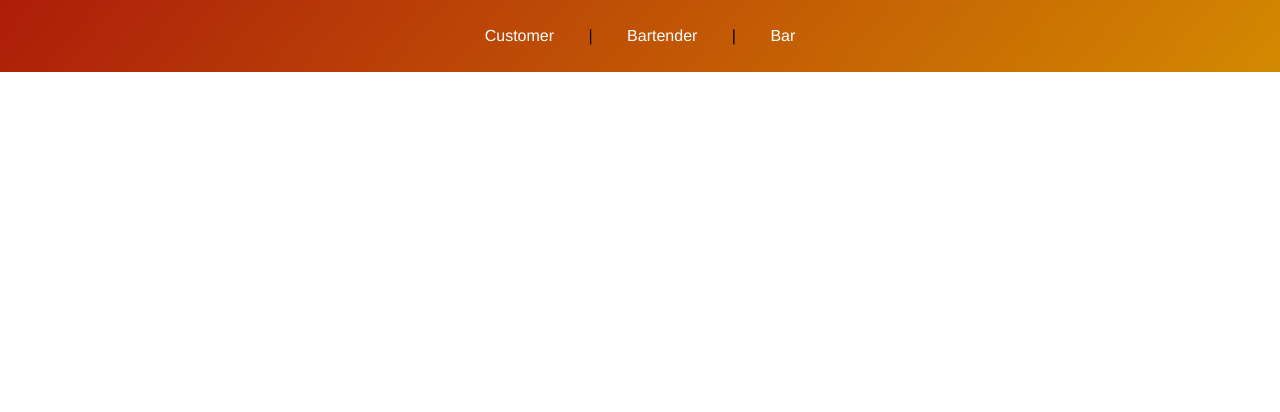
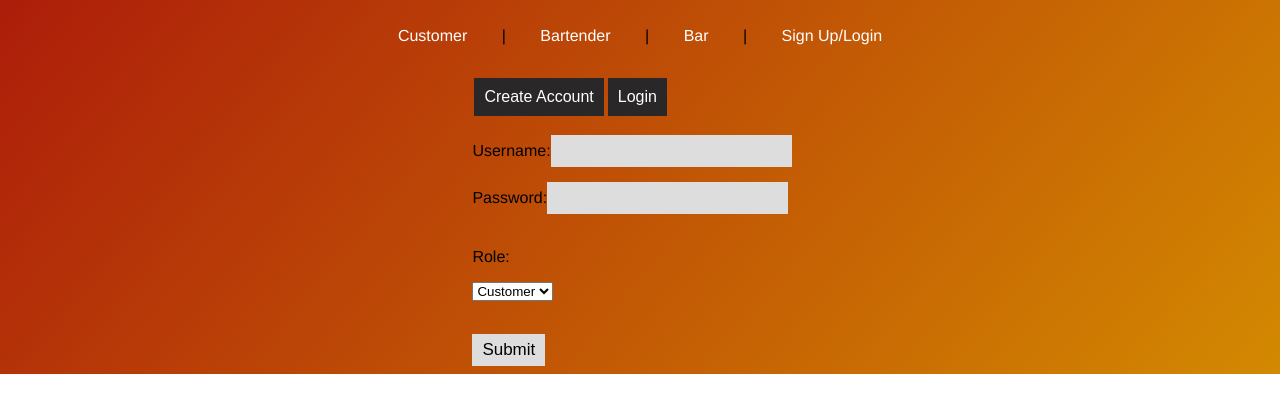
Before and after one commit to sumptingeneric/barback, a React (Vite) app: page /register in a window 1280 px wide. Shown: the top 412 px of the page. Built offline with nearby package versions, Linux system fonts and the light colour scheme.

Commit message:
set up first working login and signup components and alter travis CI file in attempt to get pull requests to automatically deploy with Heroku

```diff
--- /dev/null
+++ b/src/components/register/Login.jsx
@@ -0,0 +1,49 @@
+import React from 'React';
+
+class Login extends React.Component {
+  constructor(props) {
+    super(props)
+
+    this.state = {
+      username: '',
+      password: '',
+    }
+  }
+
+  handleChange(e) {
+
+  }
+
+  handleSubmit() {
+
+  }
+
+  render() {
+    return (
+      <div className="login">
+        <form>
+          <label htmlFor="username">
+            Username:
+            <input type="text" name="username" onChange={this.handleChange} />
+          </label>
+          <br />
+          <label htmlFor="password">
+            Password:
+            <input type="password" name="password" onChange={this.handleChange} />
+          </label>
+          <br />
+          <p>Experience Level:</p>
+          <select name="experience" value={experience} onChange={this.handleChange}>
+            <option value="Novice">Novice</option>
+            <option value="Intermediate">Intermediate</option>
+            <option value="Advanced">Advanced</option>
+          </select>
+          <br />
+          <input className="signup" type="button" value="Submit" onClick={this.handleSubmit} />
+        </form>
+      </div>
+    )
+  }
+}
+
+export default Login
--- /dev/null
+++ b/src/components/register/RegisterContainer.jsx
@@ -0,0 +1,75 @@
+import React from 'react';
+// import Login from './Login.jsx';
+// import Signup from './Signup.jsx';
+
+class RegisterContainer extends React.Component {
+  constructor(props) {
+    super(props);
+
+    this.state = {
+      registered: true,
+      role: 'Customer',
+    }
+
+    this.handleChange = this.handleChange.bind(this);
+    this.handleSubmit = this.handleSubmit.bind(this);
+  }
+
+  handleChange(e) {
+    this.setState({
+      [e.target.name]: e.target.value,
+    })
+  }
+
+  handleSubmit(e) {
+    e.preventDefault();
+    console.log(this.state);
+    //TODO will create axios post request
+    //? might want to send to container app
+  }
+
+  renderView() {
+    let { registered, role } = this.state;
+    if (registered) {
+      return (
+        <div>
+          <br />
+          <p>Role:</p>
+          {/* eslint allow jsx-ally/no-onchange*/}
+          <select name="role" value={role} onBlur={this.handleChange} onChange={this.handleChange}>
+            <option value="Customer">Customer</option>
+            <option value="Bartender">Bartender</option>
+            <option value="Admin">Admin</option>
+          </select>
+        </div>
+      )
+    }
+  }
+
+  //TODO include button to sign up or log in
+  // toggle between two views
+  render() {
+    return (
+      <div className="login">
+        <button onClick={() => this.setState({ registered: false })}>Create Account</button>
+        <button onClick={() => this.setState({ registered: true })}>Login</button>
+        <form>
+          <label htmlFor="username">
+            Username:
+            <input type="text" name="username" onChange={this.handleChange} />
+          </label>
+          <br />
+          <label htmlFor="password">
+            Password:
+            <input type="password" name="password" onChange={this.handleChange} />
+          </label>
+          {this.renderView()}
+          <br />
+          <input className="signup" type="button" value="Submit" onClick={this.handleSubmit} />
+        </form>
+      </div>
+    )
+  }
+};
+
+export default RegisterContainer;
--- /dev/null
+++ b/src/components/register/Signup.jsx
@@ -0,0 +1,3 @@
+import React from 'React';
+
+export default Signup
--- a/src/index.jsx
+++ b/src/index.jsx
@@ -1,12 +1,13 @@
 import React from "react";
 import { Router, Link } from "@reach/router";
 import ReactDOM from "react-dom";
+import styled from 'styled-components';
 import App from "./components/App.jsx";
 import Business from "./components/business/business.jsx";
 import Bar from "./components/bar/Bar.jsx";
 import BarProfile from "./components/bar/BarProfile.jsx";
 import EditMenu from "./components/bar/EditMenu.jsx";
-import styled from 'styled-components';
+import Register from "./components/register/RegisterContainer.jsx";
 
 
 //Styled Components
@@ -37,6 +38,8 @@ class Login extends React.Component {
           <Link to="/business">Bartender</Link>
           {' | '}
           <Link to="/bar">Bar</Link>
+          {' | '}
+          <Link to="/register">Sign Up/Login</Link>
         </nav>
 
         <Router>
@@ -45,6 +48,7 @@ class Login extends React.Component {
           <Bar path="/bar" barInfo={bar}/>
           <BarProfile path="/bar/profile" barInfo={bar}/>
           <EditMenu path="bar/menu" barInfo={bar}/>
+          <Register path="/register" />
         </Router>
       </Wrapper>
     )
```
Also changed, not shown: .travis.yml, 3 other files (tests, documents, lock files or other folders).
